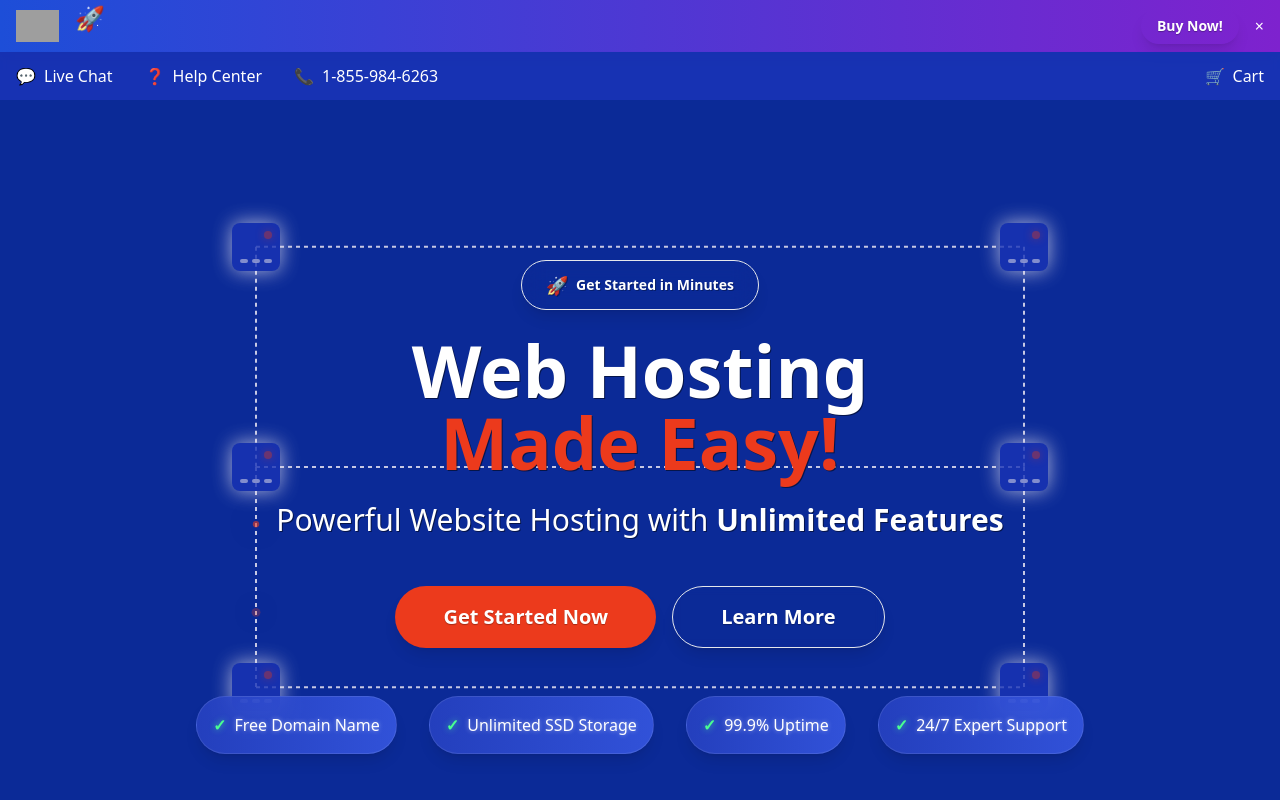
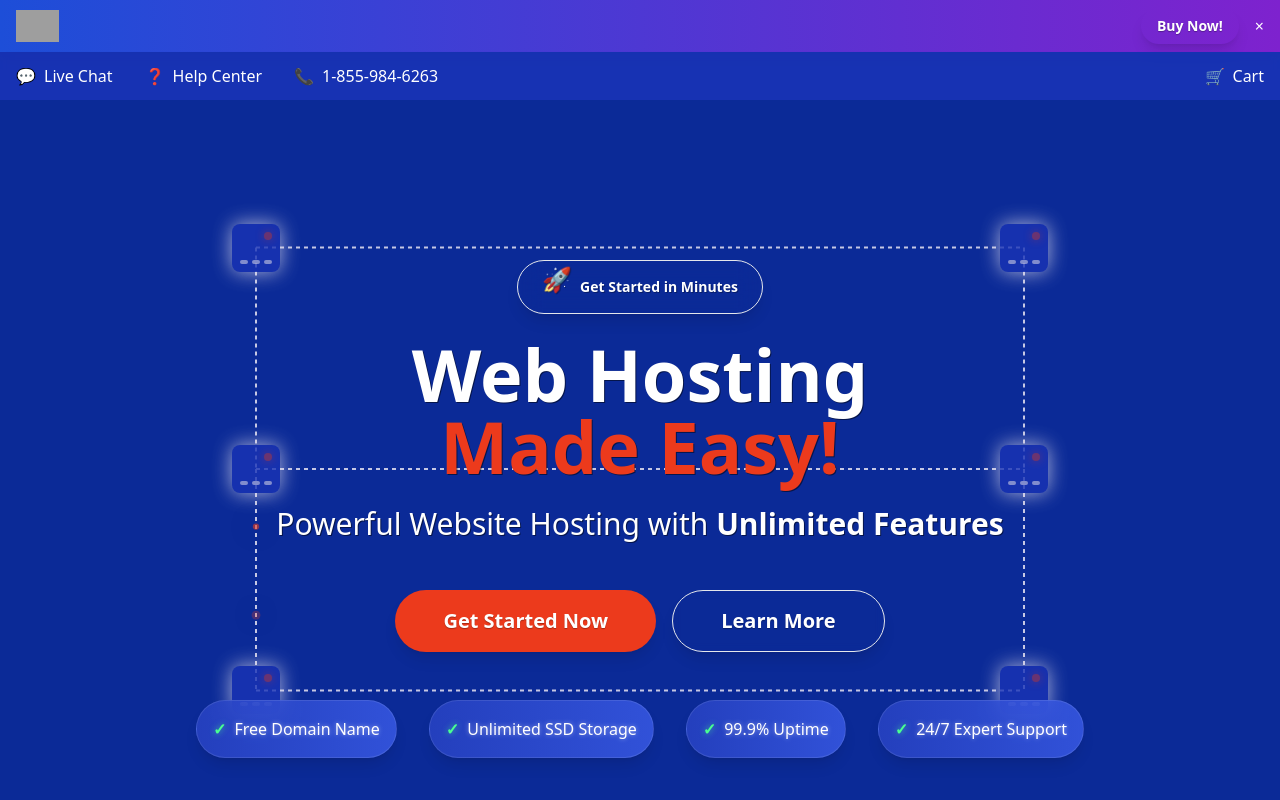
Before and after one commit to nirzaf/amazync, a React (Vite) app: page / in a window 1280 px wide. Shown: the top 800 px of the page. Built offline with nearby package versions, Linux system fonts and the light colour scheme; grey boxes are pictures that could not be loaded.

Commit message:
style(HeroSection): remove redundant rocket emoji and adjust animation
Remove the duplicate rocket emoji in the HeroSection component and adjust the animation to the remaining emoji for consistency and cleaner UI

```diff
--- a/src/components/HeroSection.tsx
+++ b/src/components/HeroSection.tsx
@@ -24,7 +24,6 @@ const HeroSection = () => {
           >
             <img src="https://ik.imagekit.io/qch9hivley/image.png?updatedAt=1743447013040" alt="Logo" className="h-8 w-auto" />
             <div className="flex items-center gap-2">
-              <span role="img" aria-label="rocket" className="text-2xl animate-bounce">🚀</span>
               <span className={`font-medium text-[${colors.lavenderWeb}]`}></span>
             </div>
           </motion.div>
@@ -107,7 +106,7 @@ const HeroSection = () => {
                 className="inline-block mb-6"
               >
                 <span className="bg-[${colors.glaucous}]/40 backdrop-blur-md text-white px-6 py-2.5 rounded-full text-sm font-semibold border border-[${colors.lavenderWeb}]/20 shadow-lg [text-shadow:_1px_1px_0_rgba(0,0,0,0.3)] flex items-center gap-2 justify-center">
-                  <span className="text-lg">🚀</span>
+                  <span className="text-2xl animate-bounce">🚀</span>
                   <span>Get Started in Minutes</span>
                 </span>
               </motion.div>
```
